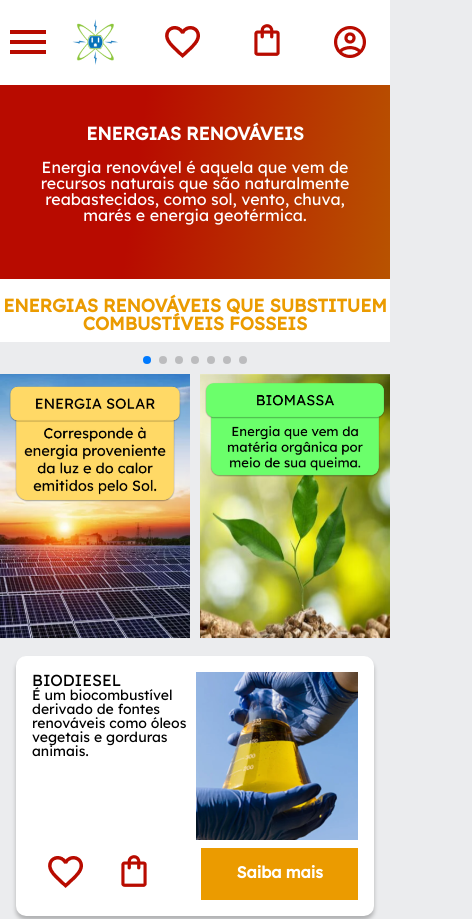
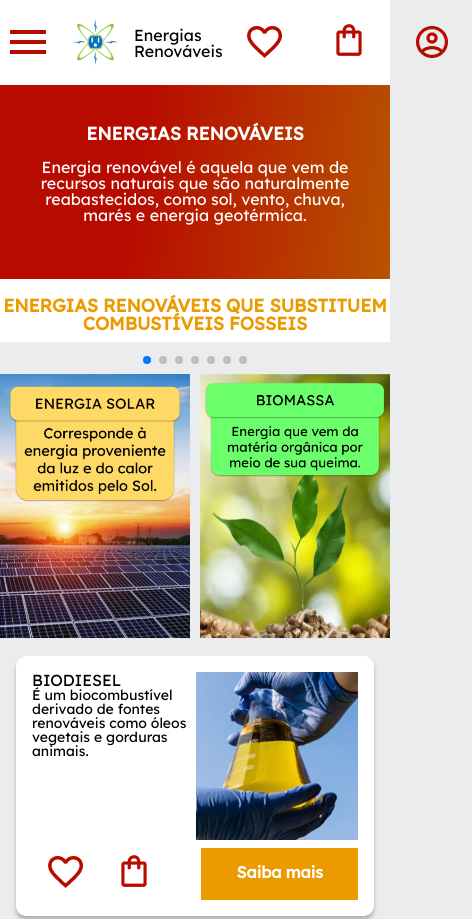
Before and after one commit to nacaxi/renovavel, a plain HTML site: page index.html in a window 390 px wide. Shown: the top 919 px of the page, 472 px wide, since content can reach past the window. Drawn offline with nearby package versions, Linux system fonts and the light colour scheme.

Commit message:
Visualização para tablets - Primeira parte

```diff
--- a/index.html
+++ b/index.html
@@ -54,6 +54,7 @@
             </li>
             </ul>
             <img src="img/logo.png" alt="Logo" class="container__imagem">
+            <h1 class="container__titulo">Energias Renováveis</h1>
         </div>
         <div class="container">
             <a href="#"><img src="img/favs.png" alt="Favoritos" class="container__imagem"></a>
```
